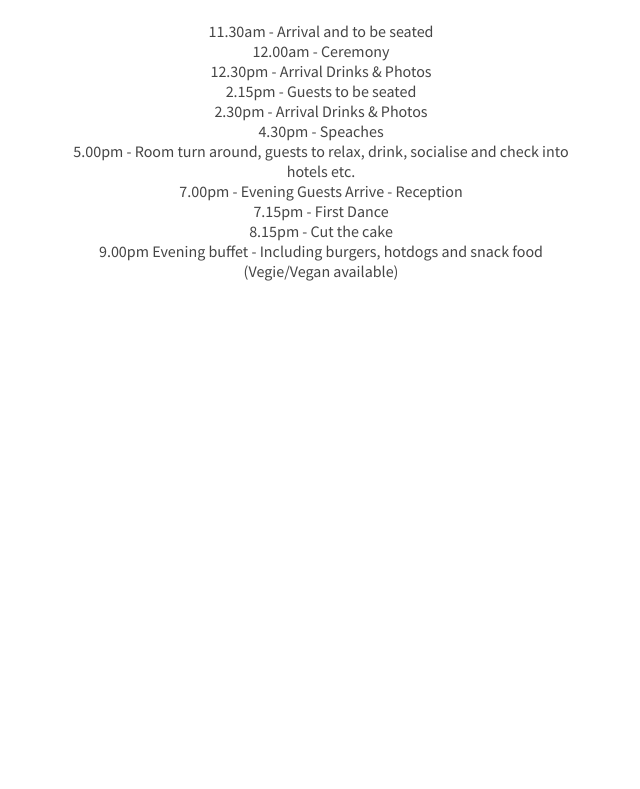
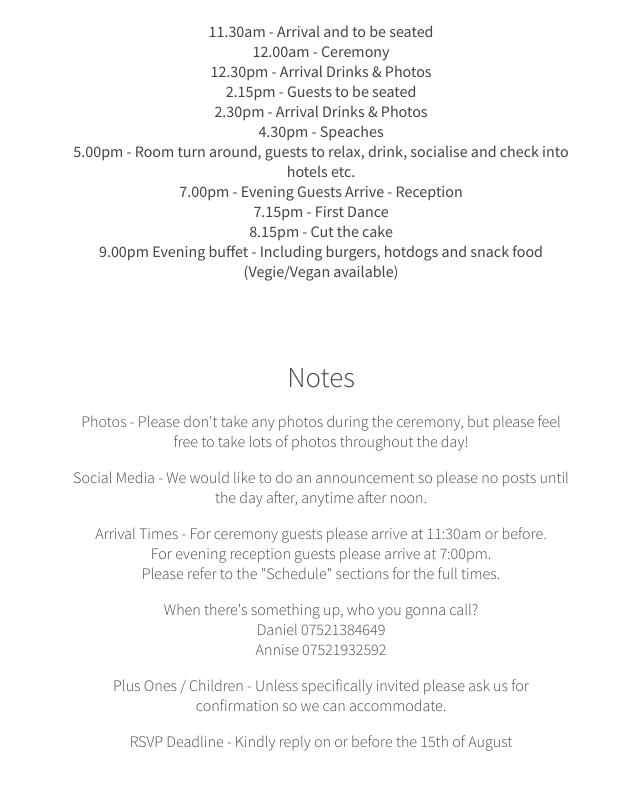
Before and after one commit to DannnB/weddingorama, a Vue app: page / in a window 1280 px wide. Shown: the part 1697-2486 px from the top of the page, without its empty margins (319-959 px from the left). Before the commit the page ends 2024 px from the top, so only its background shows below. Built offline with nearby package versions, Linux system fonts and the light colour scheme.

Commit message:
add notes

```diff
--- a/src/components/QnA.vue
+++ b/src/components/QnA.vue
@@ -1,6 +1,14 @@
 <template>
-    <section class="qna">
-        <h2>Q &amp; A</h2>
+    <section class="qna container">
+        <h2>Notes</h2>
+        <p>Photos - Please don't take any photos during the ceremony, but please feel free to take lots of photos throughout the day!</p>
+        <p>Social Media - We would like to do an announcement so please no posts until the day after, anytime after noon.</p>
+        <p>Arrival Times - For ceremony guests please arrive at 11:30am or before.<br>
+        For evening reception guests please arrive at 7:00pm.
+        <br>Please refer to the "Schedule" sections for the full times.</p>
+        <p>When there's something up, who you gonna call?<br>Daniel 07521384649<br>Annise 07521932592</p>
+        <p>Plus Ones / Children - Unless specifically invited please ask us for confirmation so we can accommodate.</p>
+        <p>RSVP Deadline - Kindly reply on or before the 15th of August</p>
     </section>
 </template>
 
--- a/src/views/Home.vue
+++ b/src/views/Home.vue
@@ -7,7 +7,7 @@
     <Schedule />
     <!-- <Gifts /> -->
     <!-- <Party /> -->
-    <!-- <QnA /> -->
+    <QnA />
   </div>
 </template>
 
```
